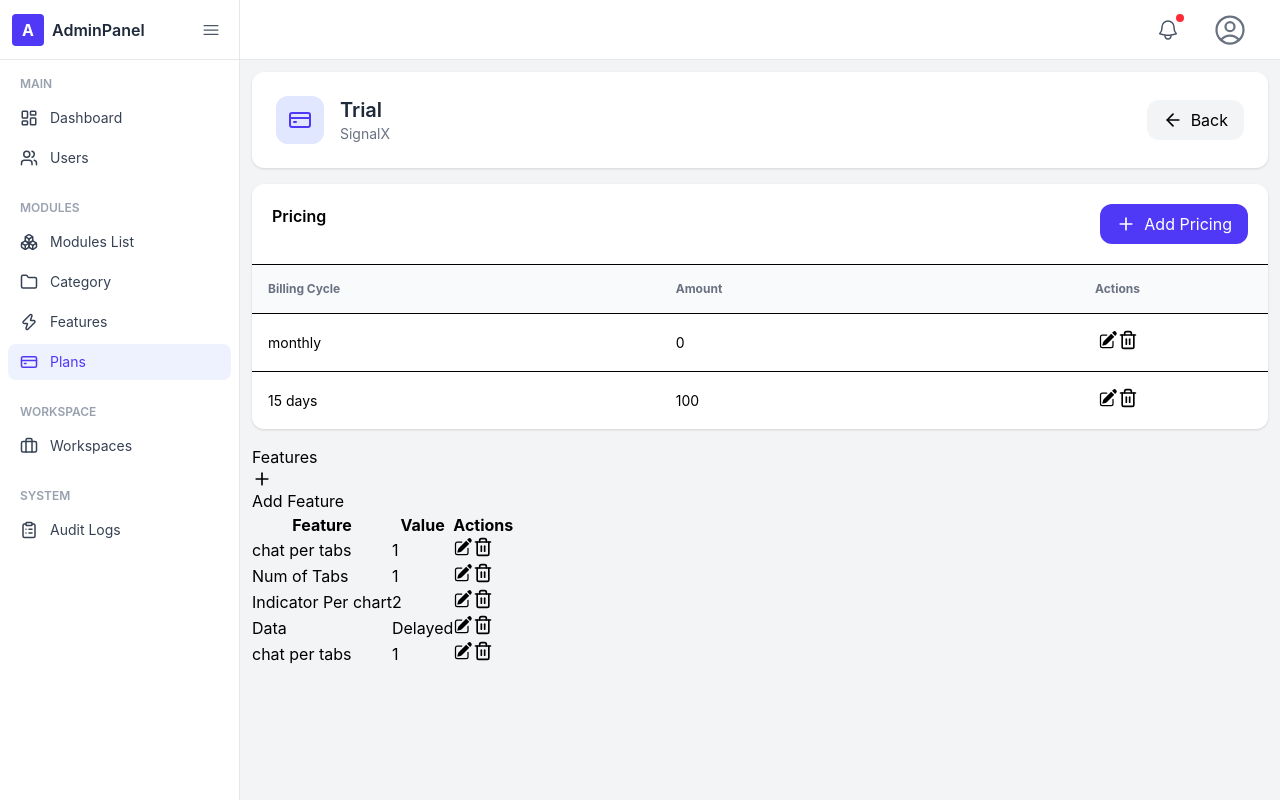
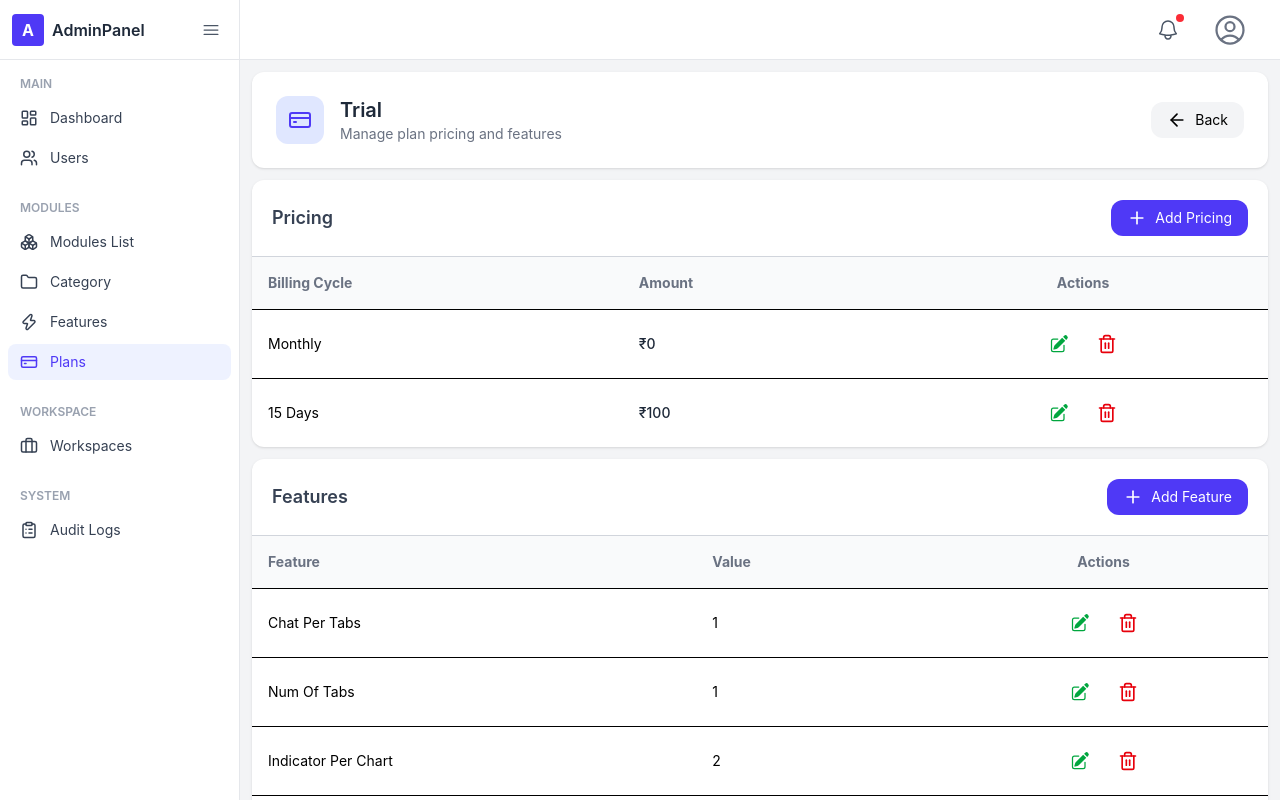
Before and after one commit to Devang9911/adminpanel, a React (Vite) app: page /modules/plans/details/1 in a window 1280 px wide. Built offline with nearby package versions, Linux system fonts and the light colour scheme; no server answers; sample sign-in values are in the browser's storage.

Commit message:
planDetails designing added

```diff
--- a/src/components/modules/plans/PlanDetails.jsx
+++ b/src/components/modules/plans/PlanDetails.jsx
@@ -71,7 +71,7 @@ const sampleData = {
 function PlanDetails() {
   const navigate = useNavigate();
   return (
-    <div className="space-y-4">
+    <div className="space-y-3">
       <div className="flex justify-between items-center bg-white rounded-xl shadow-sm p-6">
         <div className="flex items-center gap-4">
           <div className="bg-indigo-100 p-3 rounded-xl">
@@ -81,12 +81,14 @@ function PlanDetails() {
             <h1 className="text-xl font-semibold text-gray-800">
               {sampleData.planName}
             </h1>
-            <p className="text-sm text-gray-500">{sampleData.productName}</p>
+            <p className="text-sm text-gray-500">
+              Manage plan pricing and features
+            </p>
           </div>
         </div>
         <button
-          className="flex items-center gap-2 px-4 py-2 bg-gray-100 rounded-xl"
-          onClick={() => navigate("/plans")}
+          className="flex items-center gap-2 px-4 py-2 text-sm bg-gray-100 hover:bg-gray-200 rounded-xl transition"
+          onClick={() => navigate(-1)}
         >
           <ArrowLeftIcon className="w-5 h-5" />
           Back
@@ -94,15 +96,16 @@ function PlanDetails() {
       </div>
 
       <div className="bg-white rounded-xl shadow-sm">
-        <div className="flex justify-between p-5 border-b">
-          <h3 className="font-semibold">Pricing</h3>
-          <button className="flex items-center gap-2 px-4 py-2 bg-indigo-600 text-white rounded-xl">
+        <div className="flex justify-between items-center p-5 border-b border-gray-300">
+          <h3 className="text-lg font-semibold text-gray-700">Pricing</h3>
+          <button className="flex items-center gap-2 px-4 py-2 text-sm bg-indigo-600 hover:bg-indigo-700 text-white rounded-xl transition">
             <PlusIcon className="w-5 h-5" />
             Add Pricing
           </button>
         </div>
+        <div className="overflow-x-auto">
           <table className="w-full text-sm">
-          <thead className="bg-gray-50 text-xs text-gray-500">
+            <thead className="bg-gray-50 text-gray-500">
               <tr>
                 <th className="p-4 text-left">Billing Cycle</th>
                 <th className="p-4 text-left">Amount</th>
@@ -110,52 +113,41 @@ function PlanDetails() {
               </tr>
             </thead>
             <tbody>
+              {sampleData.prices.length === 0 && (
+                <tr>
+                  <td colSpan={3} className="text-center p-6 text-gray-400">
+                    No pricing found
+                  </td>
+                </tr>
+              )}
               {sampleData.prices.map((price) => (
-              <tr key={price.priceId} className="border-t">
-                <td className="p-4">{price.billingCycle}</td>
-                <td className="p-4">{price.amount}</td>
-                <td className="p-4 text-center">
-                  <button>
+                <tr
+                  key={price.priceId}
+                  className="border-t hover:bg-gray-50 transition"
+                >
+                  <td className="p-4 capitalize">{price.billingCycle}</td>
+                  <td className="p-4 font-medium text-gray-800">
+                    ₹{price.amount}
+                  </td>
+                  <td className="p-4">
+                    <div className="flex justify-center gap-3">
+                      <div className="relative group">
+                        <button className="p-2 rounded-xl hover:bg-green-100 text-green-600 transition">
                           <PencilSquareIcon className="w-5 h-5" />
                         </button>
-                  <button>
+                        <span className="absolute -top-8 left-1/2 -translate-x-1/2 whitespace-nowrap bg-gray-900 text-white text-xs px-2 py-1 rounded opacity-0 group-hover:opacity-100 transition">
+                          Edit
+                        </span>
+                      </div>
+                      <div className="relative group">
+                        <button className="p-2 rounded-xl hover:bg-red-100 text-red-600 transition">
                           <TrashIcon className="w-5 h-5" />
                         </button>
-                </td>
-              </tr>
-            ))}
-          </tbody>
-        </table>
+                        <span className="absolute -top-8 left-1/2 -translate-x-1/2 whitespace-nowrap bg-gray-900 text-white text-xs px-2 py-1 rounded opacity-0 group-hover:opacity-100 transition">
+                          Delete
+                        </span>
                       </div>
-
-      <div>
-        <div>
-          <h3>Features</h3>
-          <button>
-            <PlusIcon className="w-5 h-5"/>
-            Add Feature
-          </button>
                     </div>
-        <table>
-          <thead>
-            <tr>
-              <th>Feature</th>
-              <th>Value</th>
-              <th>Actions</th>
-            </tr>
-          </thead>
-          <tbody>
-            {sampleData.features.map((feature)=> (
-              <tr key={feature.id}>
-                <td>{feature.featureName}</td>
-                <td>{feature.featureValue}</td>
-                <td>
-                  <button>
-                    <PencilSquareIcon className="w-5 h-5"/>
-                  </button>
-                  <button>
-                    <TrashIcon className="w-5 h-5"/>
-                  </button>
                   </td>
                 </tr>
               ))}
@@ -163,6 +155,67 @@ function PlanDetails() {
           </table>
         </div>
       </div>
+
+      <div className="bg-white rounded-xl shadow-sm">
+        <div className="flex justify-between items-center p-5 border-b border-gray-300">
+          <h3 className="text-lg font-semibold text-gray-700">Features</h3>
+          <button className="flex items-center gap-2 px-4 py-2 text-sm bg-indigo-600 hover:bg-indigo-700 text-white rounded-xl transition">
+            <PlusIcon className="w-5 h-5" />
+            Add Feature
+          </button>
+        </div>
+        <div className="overflow-x-auto">
+          <table className="w-full text-sm">
+            <thead className="bg-gray-50 text-gray-500">
+              <tr>
+                <th className="p-4 text-left">Feature</th>
+                <th className="p-4 text-left">Value</th>
+                <th className="p-4 text-center">Actions</th>
+              </tr>
+            </thead>
+            <tbody>
+              {sampleData.features.length === 0 && (
+                <tr>
+                  <td colSpan={3} className="text-center p-6 text-gray-400">
+                    No features found
+                  </td>
+                </tr>
+              )}
+              {sampleData.features.map((feature) => (
+                <tr
+                  key={feature.id}
+                  className="border-t hover:bg-gray-50 transition"
+                >
+                  <td className="p-4 capitalize">{feature.featureName}</td>
+                  <td className="p-4">{feature.featureValue}</td>
+                  <td className="p-4">
+                    <div className="flex justify-center gap-3">
+                      <div className="relative group">
+                        <button className="p-2 rounded-xl hover:bg-green-100 text-green-600 transition">
+                          <PencilSquareIcon className="w-5 h-5" />
+                        </button>
+                        <span className="absolute -top-8 left-1/2 -translate-x-1/2 whitespace-nowrap bg-gray-900 text-white text-xs px-2 py-1 rounded opacity-0 group-hover:opacity-100 transition">
+                          Edit
+                        </span>
+                      </div>
+
+                      <div className="relative group">
+                        <button className="p-2 rounded-xl hover:bg-red-100 text-red-600 transition">
+                          <TrashIcon className="w-5 h-5" />
+                        </button>
+                        <span className="absolute -top-8 left-1/2 -translate-x-1/2 whitespace-nowrap bg-gray-900 text-white text-xs px-2 py-1 rounded opacity-0 group-hover:opacity-100 transition">
+                          Delete
+                        </span>
+                      </div>
+                    </div>
+                  </td>
+                </tr>
+              ))}
+            </tbody>
+          </table>
+        </div>
+      </div>
+    </div>
   );
 }
 
--- a/src/components/workspace/WorkspaceDetails.jsx
+++ b/src/components/workspace/WorkspaceDetails.jsx
@@ -121,7 +121,7 @@ function WorkspaceDetails() {
 
         <div className="overflow-x-auto">
           <table className="w-full text-sm">
-            <thead className="bg-gray-50 text-gray-500 uppercase text-xs">
+            <thead className="bg-gray-50 text-gray-500">
               <tr>
                 <th className="p-4 text-left">User</th>
                 <th className="p-4 text-left">Role</th>
```
Lines whose indentation alone changed are shown as unchanged.
